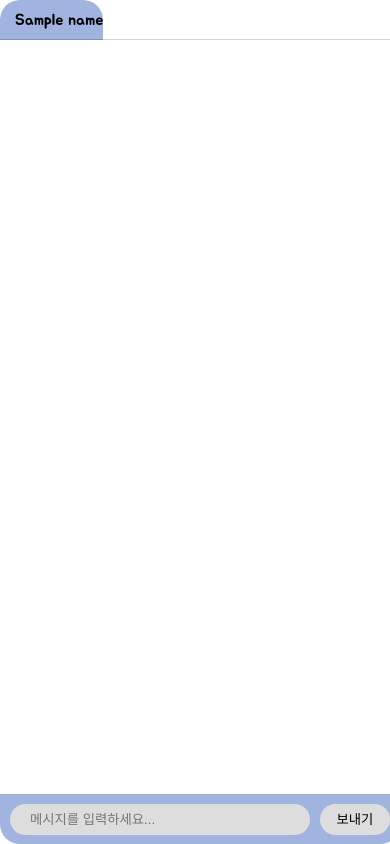
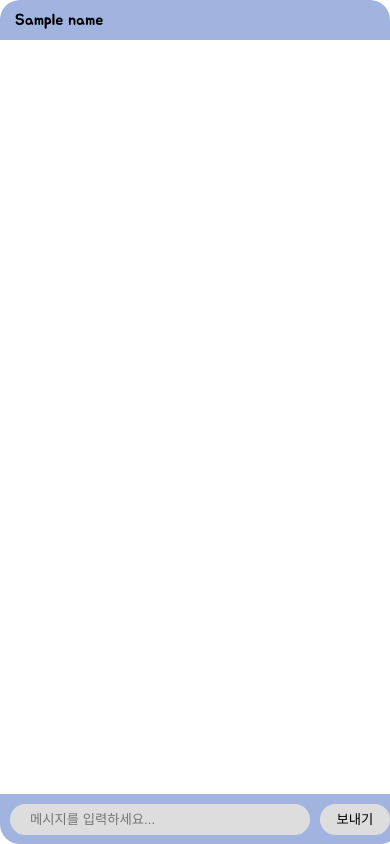
Before and after one commit to kim-yejunn/practiceyou.github.io, a Flask app: template templates/result.html in a window 390 px wide. Run offline with Flask 3, Linux system fonts and the light colour scheme; the template is opened without the code that fills it: most values are stand-ins (such as "Sample title", 1, 10 or a date in 2020).

Commit message:
Update chat_theme.css

```diff
--- a/static/css/chat_theme.css
+++ b/static/css/chat_theme.css
@@ -209,13 +209,14 @@ margin:0;
         border-top-left-radius: 20px;
         border-top-right-radius: 20px;
         position:fixed;
-        width:max-content;
+        width:100%;
 
     }
 
-    .chat-container{
+    .chat-container #chat-box{
         height: auto;
         border:none;
+        box-shadow: none;;
     }
 
     .chat-input-box{
@@ -227,6 +228,6 @@ margin:0;
         border-bottom-right-radius: 20px;
         position:fixed;
         bottom:0;
-        width:max-content;
+        width:100%;
     }
 }
```
